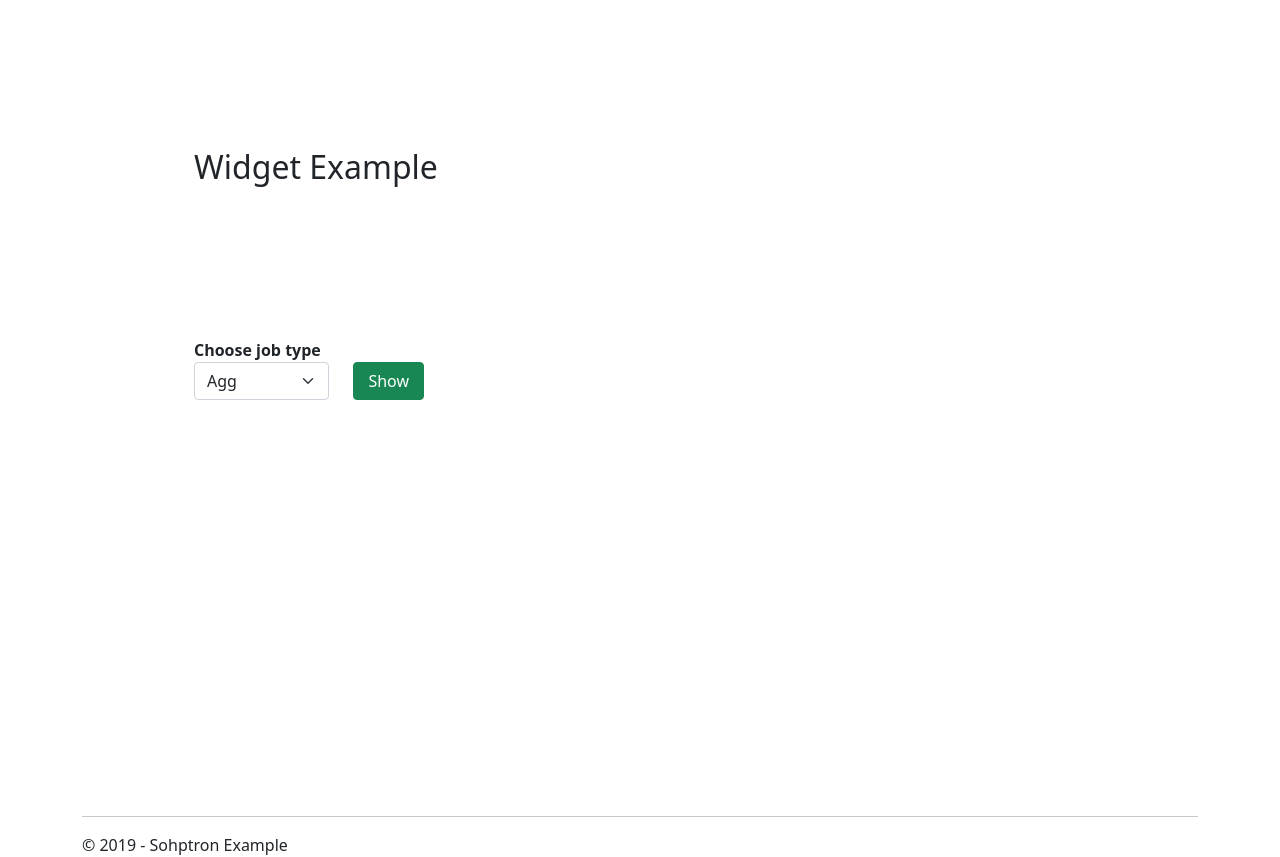
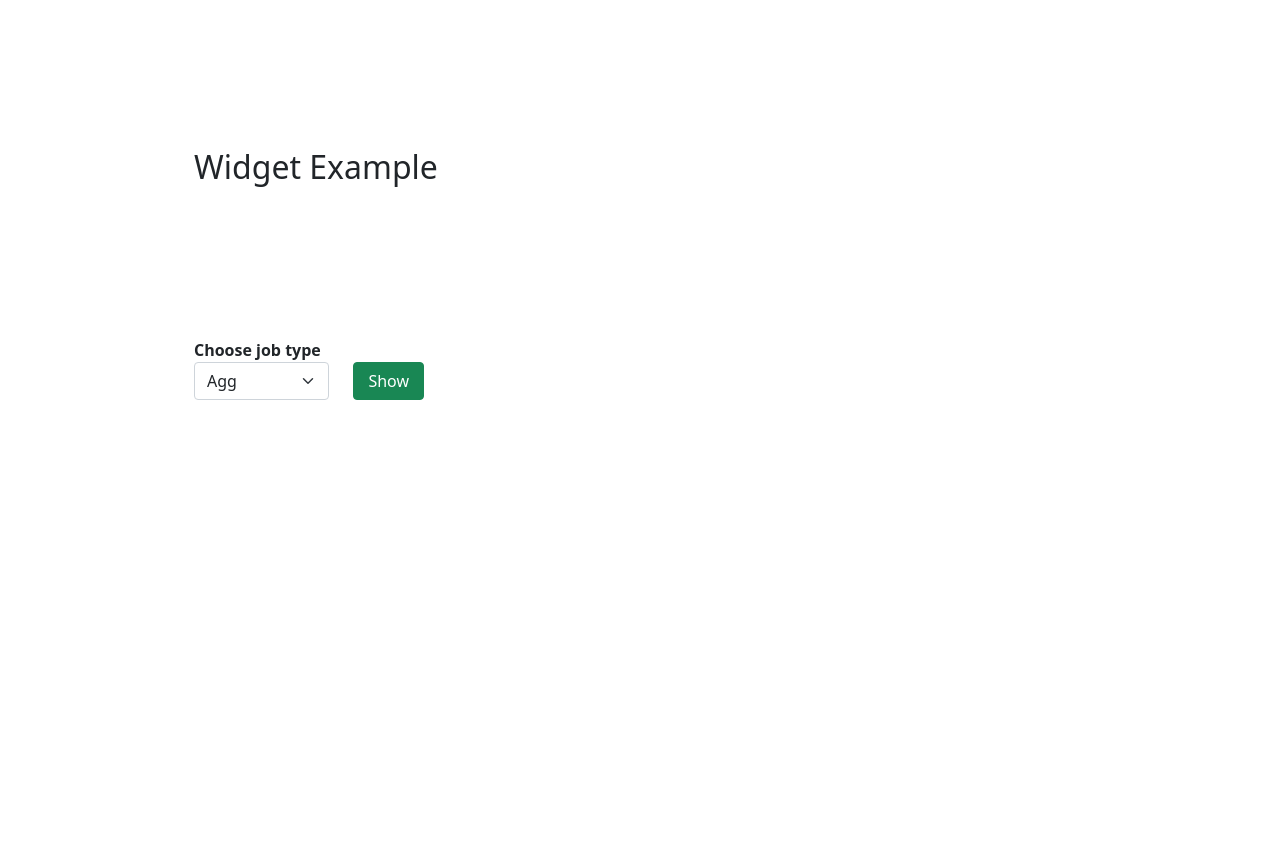
Before and after one commit to Universal-Connect-Project/ucw-example, a website: page src/public/loader.html in a window 1280 px wide. After the commit the page ends 800 px from the top, so only its background shows below. Drawn offline with nearby package versions, Linux system fonts and the light colour scheme.

Commit message:
Remove copyright notice

```diff
--- a/src/public/loader.html
+++ b/src/public/loader.html
@@ -69,10 +69,6 @@
           </div>
         </div>
       </div>
-      <hr />
-      <footer>
-          <p>&copy; 2019 - Sohptron Example</p>
-      </footer>
     </div>
     <script src="/static/vue3.js"></script>
     <script type="text/javascript" src="/static/universal-widget-loader.js" ></script>
```
